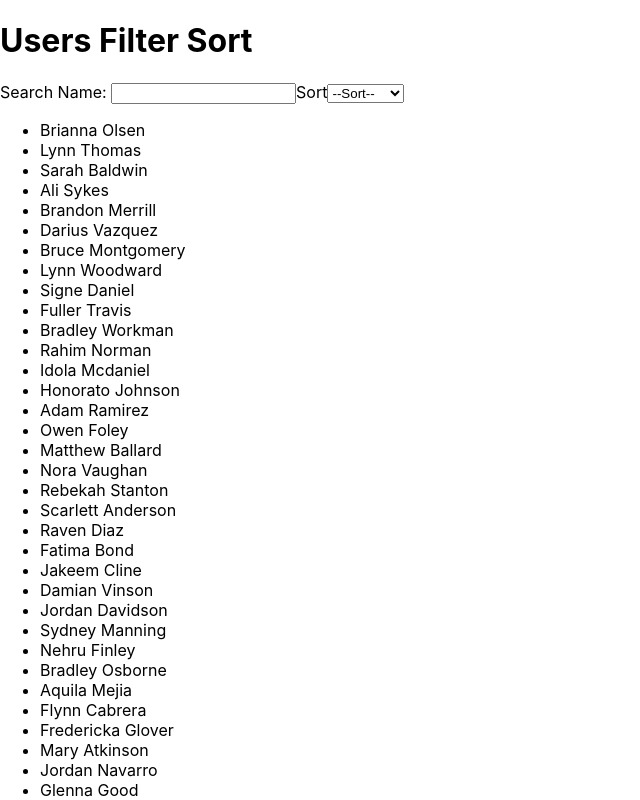
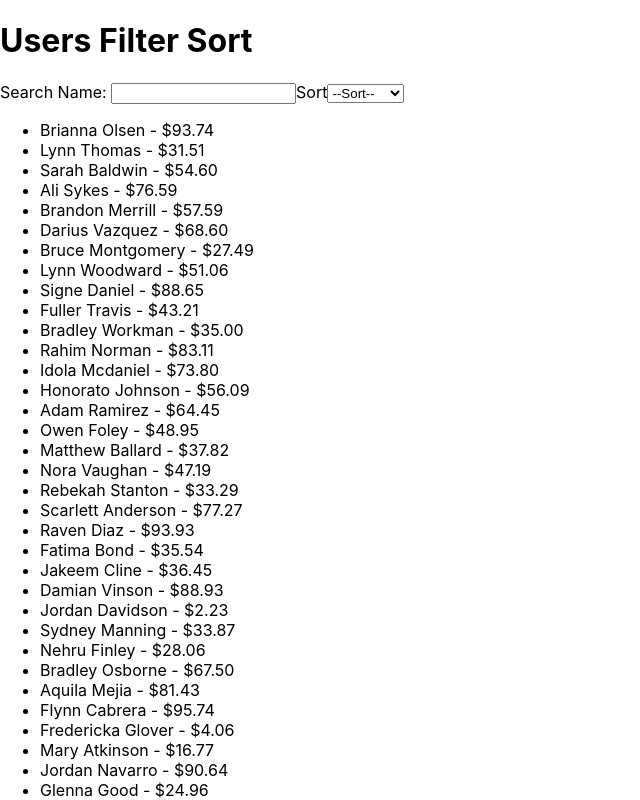
Before and after one commit to christina-ml/filter-sort-users, a React (Create React App) app: page / in a window 1280 px wide. Shown: the top 800 px of the page, without its empty margins (0-640 px from the left). Built offline with nearby package versions, Linux system fonts and the light colour scheme.

Commit message:
sorts by name

```diff
--- a/src/App.js
+++ b/src/App.js
@@ -34,7 +34,7 @@ const App = () => {
   }
 
   let renderUsers = filteredUsers.map((user, index)=>{
-    return <li key={index}>{user.name}</li>
+    return <li key={index}>{user.name} - {user.currency}</li>
   });
 
   const handleSearchInput = (e) => {
```
